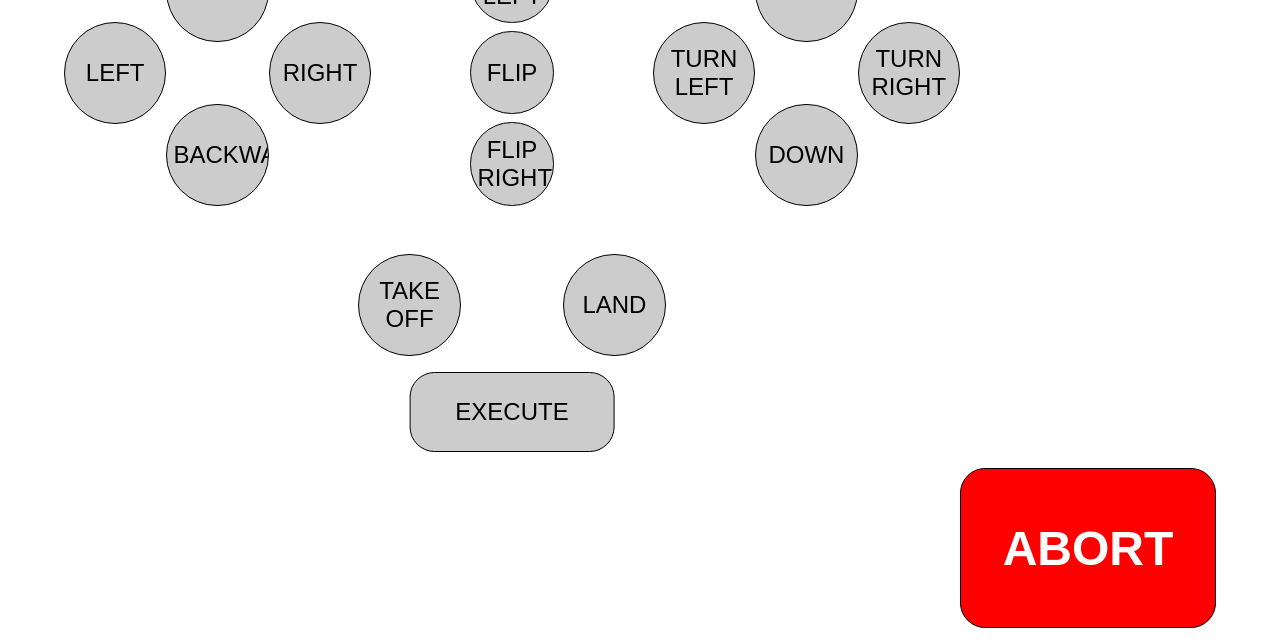
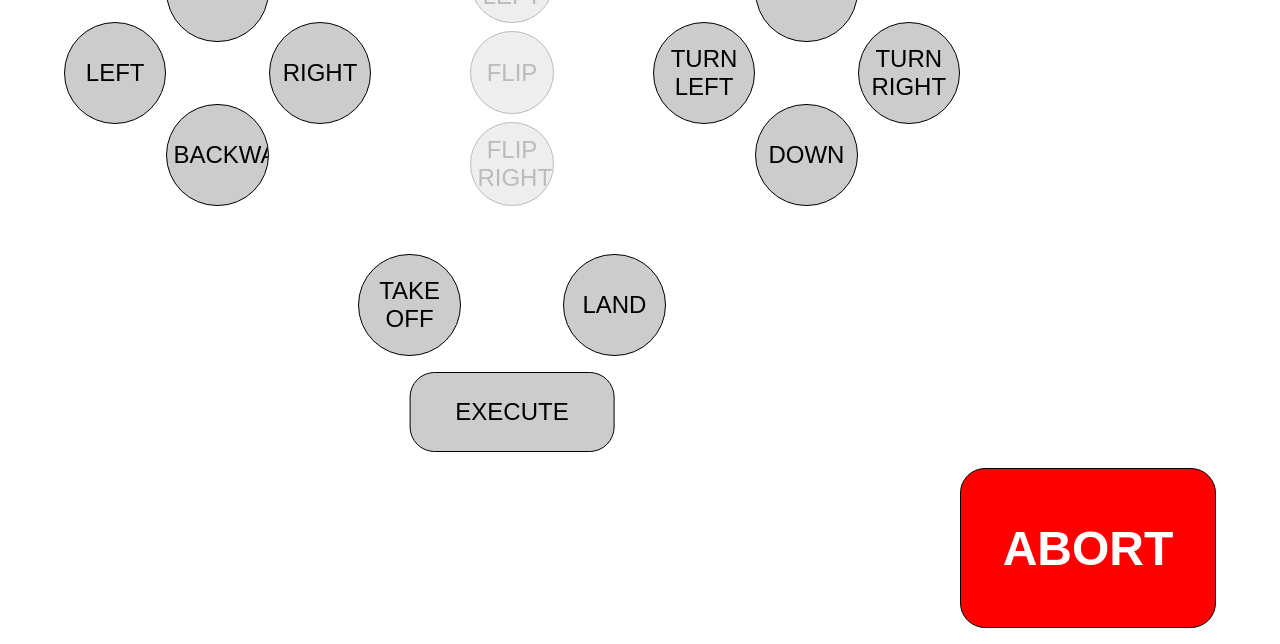
Before and after one commit to MartienskieNum1/Drone-Project-ParrotAR, a website: page interface/index.html in a window 1280 px wide. Shown: the part 156-800 px from the top of the page. Drawn offline with nearby package versions, Linux system fonts and the light colour scheme; no server answers.

Commit message:
Grayed out flip buttons

```diff
--- a/interface/css/controls.css
+++ b/interface/css/controls.css
@@ -40,6 +40,9 @@ main > div > div:first-child {
     height: 6.5vw;
     width: 6.5vw;
     margin-bottom: 1vh;
+    background-color: #EEEEEE;
+    color: #BBBBBB;
+    border: 1px solid #BBBBBB;
 }
 
 #setup > div {
```
